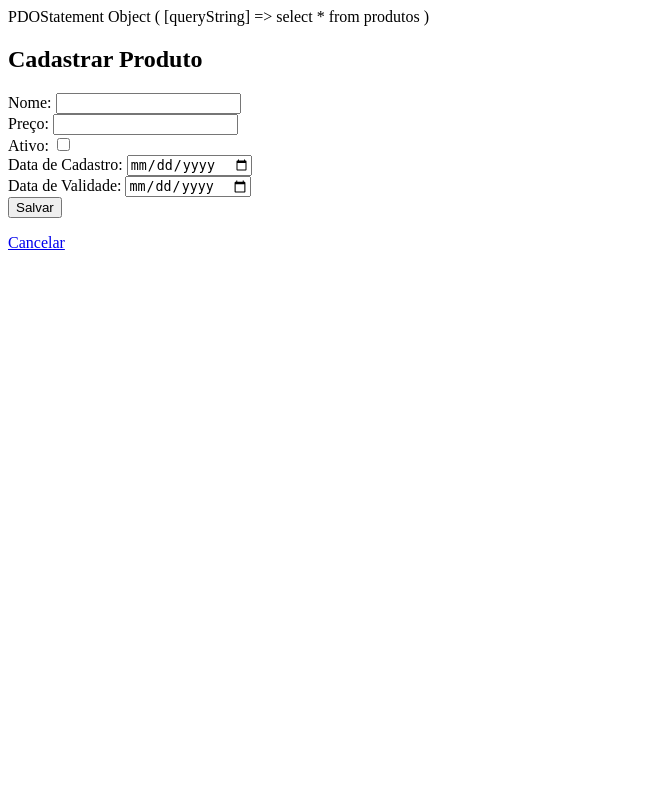
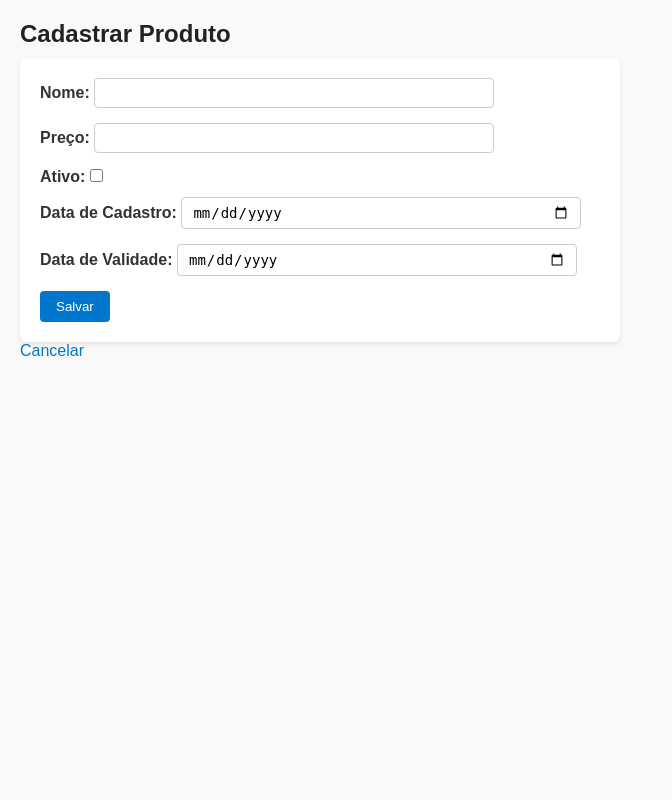
Before and after one commit to Hebert193/tii09-uc7, a PHP site: page /07/frontend/produto_form.php in a window 1280 px wide. Shown: the whole page, without its empty margins (0-672 px from the left). Run offline with PHP 8.4, Linux system fonts and the light colour scheme; data that the repository does not hold is empty.

Commit message:
aula 07:atualização

```diff
--- a/07/backend/Database.php
+++ b/07/backend/Database.php
@@ -8,5 +8,5 @@ class Database
     }
 }
 
-print_r(Database::getInstance()->query("select * from produtos"));
+// print_r(Database::getInstance()->query("select * from produtos"));
 ?>
--- a/07/frontend/produto_form.php
+++ b/07/frontend/produto_form.php
@@ -39,6 +39,7 @@ if ($_POST) {
     <meta name="viewport" content="width=device-width, initial-scale=1.0">
     <!-- <title>Formulario de Produto</title> -->
     <title><?= $produto ? 'Edição de Produto' : 'Cadastro de Produto' ?></title>
+    <link rel="stylesheet" href="../styles.css">
 </head>
 
 <body>
@@ -56,7 +57,7 @@ if ($_POST) {
         <input type="number" name="preco" step="0.01" required value="<?= $produto ? $produto->getPreco() : '' ?>"><br>
 
         <label>Ativo:</label>
-        <input type="checkbox" name="ativo" value="<?= $produto && $produto->getAtivo() ? 'checked' : '' ?>"><br>
+        <input type="checkbox" name="ativo" value="1" <?= $produto && $produto->getAtivo() ? 'checked' : '' ?>><br>
 
         <label>Data de Cadastro:</label>
         <input type="date" name="dataDeCadastro" required value="<?= $produto ? $produto->getDataDeCadastro() : '' ?>"><br>
--- /dev/null
+++ b/07/styles.css
@@ -0,0 +1,96 @@
+/* Reset básico */
+* {
+    margin: 0;
+    padding: 0;
+    box-sizing: border-box;
+}
+
+/* Fonte e fundo padrão */
+body {
+    font-family: Arial, Helvetica, sans-serif;
+    background-color: #f9f9f9;
+    color: #333;
+    padding: 20px;
+}
+
+/* Títulos */
+h1, h2, h3, h4, h5, h6 {
+    color: #222;
+    margin-bottom: 10px;
+}
+
+/* Links */
+a {
+    color: #0077cc;
+    text-decoration: none;
+}
+
+a:hover {
+    text-decoration: underline;
+}
+
+/* Formulários */
+label {
+    display: inline-block;
+    margin-bottom: 5px;
+    font-weight: bold;
+}
+
+input, select, textarea {
+    padding: 6px 10px;
+    border: 1px solid #ccc;
+    border-radius: 4px;
+    width: 100%;
+    max-width: 400px;
+    margin-bottom: 15px;
+    font-size: 14px;
+}
+
+input[type="checkbox"] {
+    width: auto;
+}
+
+button, input[type="submit"] {
+    background-color: #0077cc;
+    color: white;
+    border: none;
+    padding: 8px 16px;
+    border-radius: 4px;
+    cursor: pointer;
+}
+
+button:hover, input[type="submit"]:hover {
+    background-color: #005fa3;
+}
+
+/* Tabelas */
+table {
+    border-collapse: collapse;
+    width: 100%;
+    margin-bottom: 20px;
+    background-color: white;
+}
+
+th, td {
+    text-align: left;
+    padding: 10px;
+    border: 1px solid #ccc;
+}
+
+th {
+    background-color: #0077cc;
+    color: white;
+}
+
+tr:nth-child(even) {
+    background-color: #f2f2f2;
+}
+
+/* Containers */
+form {
+    background-color: white;
+    padding: 20px;
+    border-radius: 6px;
+    box-shadow: 0 2px 5px rgba(0,0,0,0.1);
+    max-width: 600px;
+}
```
Also changed, not shown: 07/backend/Cliente.php (added, +30 -0 lines), 07/backend/ClienteDAO.php (added, +48 -0 lines), 07/backend/loja.sql (+8 -4 lines), 07/frontend/produto_delete.php (+8 -2 lines), 07/frontend/produto_details.php (+17 -3 lines), 07/index.php (+24 -0 lines), 07/frontend/cliente_delete.php (added), 07/frontend/cliente_details.php (added), 07/frontend/cliente_form.php (added).
